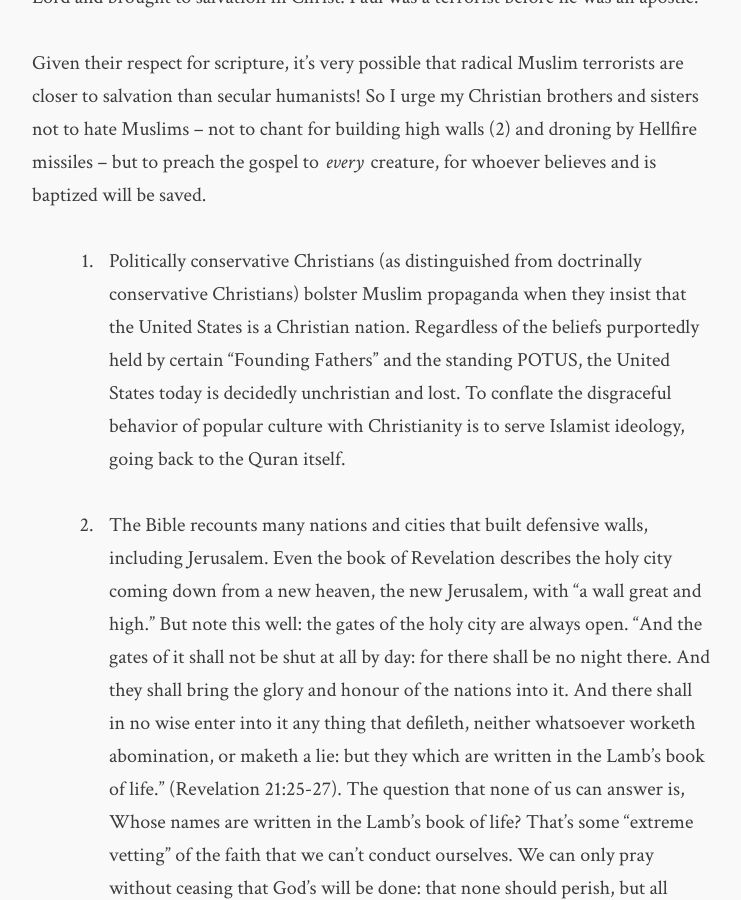
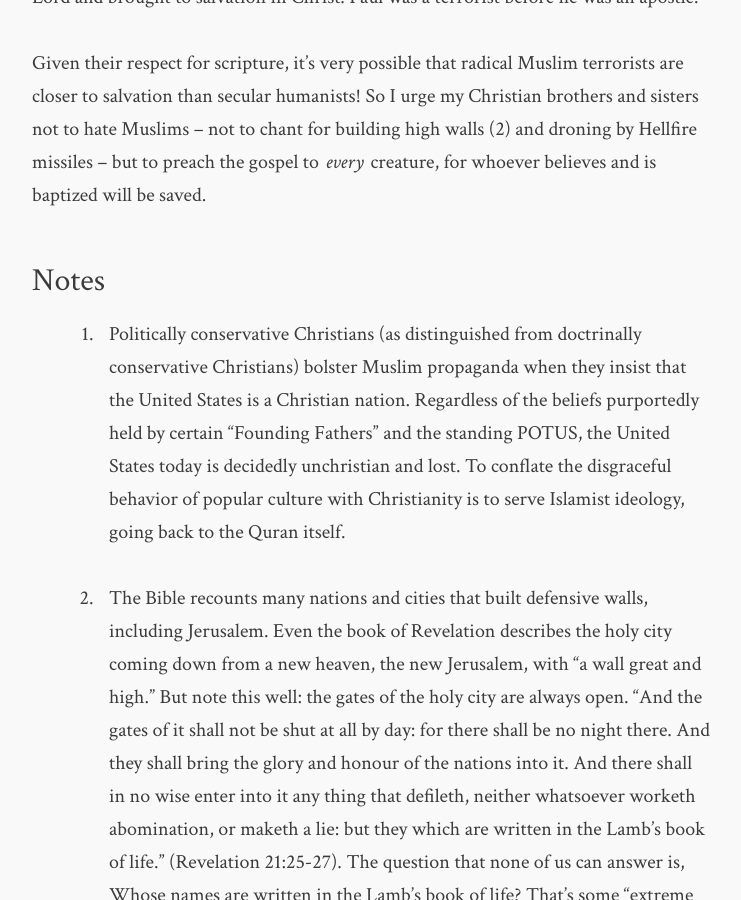
Before and after one commit to flashlightministries/oilforlight, a Jekyll site: the page built from _posts/2017-03-29-church-must-fight-islamic-terror.md, in a window 1280 px wide and 900 px high, scrolled down 1445 px. Shown: the whole window, without its empty margins (268-1009 px from the left). Built offline with Jekyll 4.4.1, drawn with Linux system fonts in a browser that asks for light colours; nearby versions of some CDN libraries.

Commit message:
Update 2017-03-29-church-must-fight-islamic-terror.md

```diff
--- a/_posts/2017-03-29-church-must-fight-islamic-terror.md
+++ b/_posts/2017-03-29-church-must-fight-islamic-terror.md
@@ -22,6 +22,8 @@ Paul hunted down and tortured Christians before he was awestruck by the glory of
 
 Given their respect for scripture, it's very possible that radical Muslim terrorists are closer to salvation than secular humanists! So I urge my Christian brothers and sisters not to hate Muslims -- not to chant for building high walls (2) and droning by Hellfire missiles -- but to preach the gospel to *every* creature, for whoever believes and is baptized will be saved.
 
+### Notes
+
 1. Politically conservative Christians (as distinguished from doctrinally conservative Christians) bolster Muslim propaganda when they insist that the United States is a Christian nation. Regardless of the beliefs purportedly held by certain "Founding Fathers" and the standing POTUS, the United States today is decidedly unchristian and lost. To conflate the disgraceful behavior of popular culture with Christianity is to serve Islamist ideology, going back to the Quran itself.
 
 2. The Bible recounts many nations and cities that built defensive walls, including Jerusalem. Even the book of Revelation describes the holy city coming down from a new heaven, the new Jerusalem, with "a wall great and high." But note this well: the gates of the holy city are always open. "And the gates of it shall not be shut at all by day: for there shall be no night there. And they shall bring the glory and honour of the nations into it. And there shall in no wise enter into it any thing that defileth, neither whatsoever worketh abomination, or maketh a lie: but they which are written in the Lamb’s book of life." (Revelation 21:25-27). The question that none of us can answer is, Whose names are written in the Lamb's book of life? That's some "extreme vetting" of the faith that we can't conduct ourselves. We can only pray without ceasing that God's will be done: that none should perish, but all should come to repentance (2 Peter 3:9). Not all will be saved, but we can yet hope for all those we encounter. Keep those gates open. Do not fear those who kill the body but cannot kill the soul. Upon the rock of faith Christ will build His church, and the gates of hell shall not prevail against it!
```
